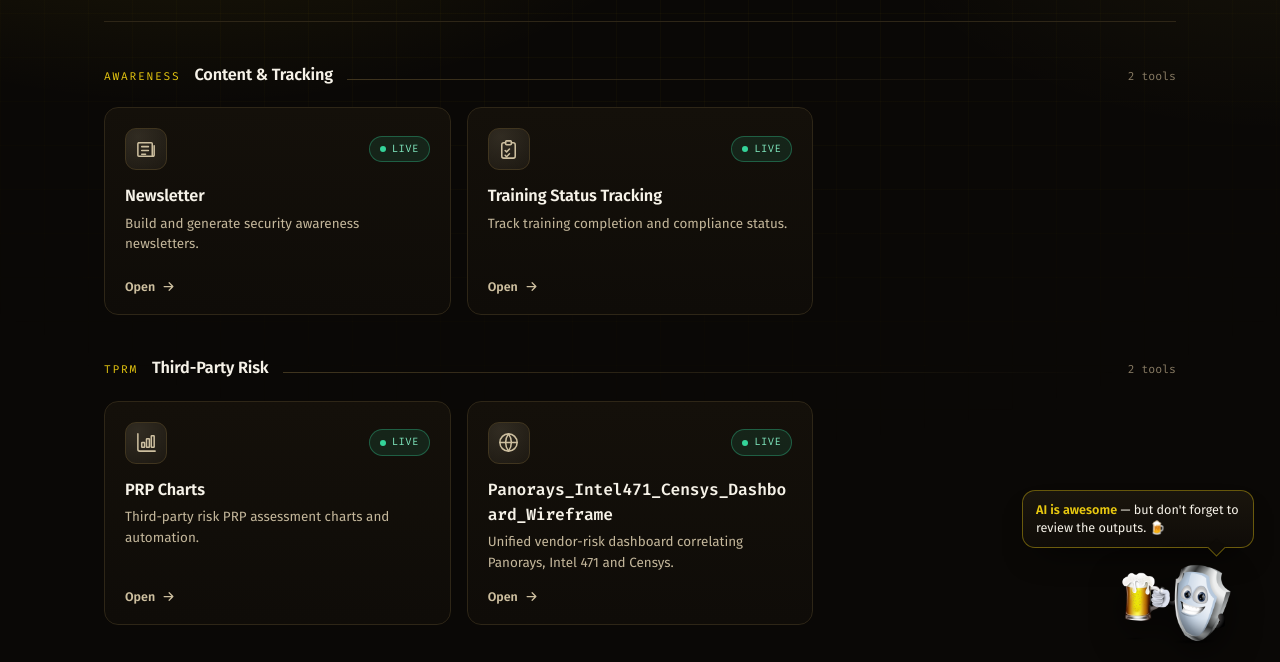
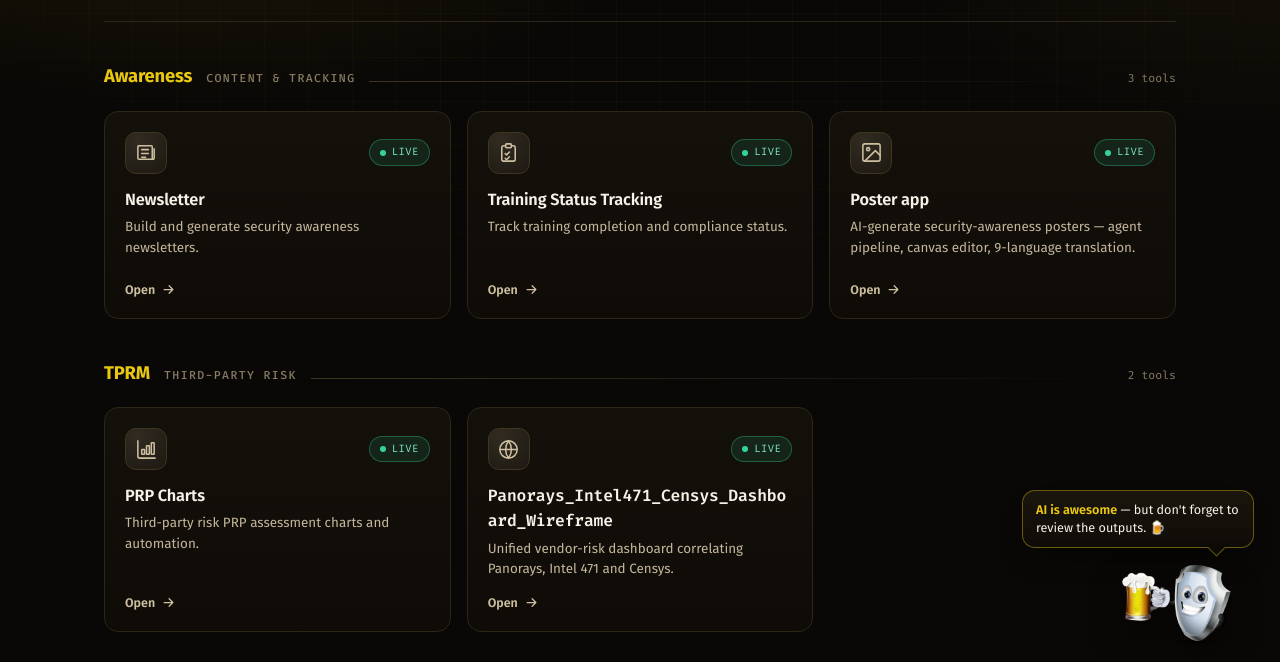
Before and after one commit to GTPentester2025/portal, a plain HTML site: page index.html in a window 1280 px wide. Shown: the part 119-781 px from the top of the page. Drawn offline with Linux system fonts and the light colour scheme.

Commit message:
Portal: swap heading emphasis (category big / descriptor small) + add Poster app card

```diff
--- a/index.html
+++ b/index.html
@@ -138,19 +138,23 @@
       margin-bottom: 20px;
     }
     .eyebrow { display: inline-flex; align-items: center; gap: 9px; }
+    /* Category (e.g. "Awareness") is the prominent heading; the descriptor is small. */
     .eyebrow .kicker {
-      font-family: var(--mono);
-      font-size: 0.7rem;
-      letter-spacing: 0.16em;
-      text-transform: uppercase;
+      font-family: var(--font);
+      font-size: 1.15rem;
+      font-weight: 700;
+      letter-spacing: -0.01em;
+      text-transform: none;
       color: var(--gold);
     }
     .section-head h2 {
       margin: 0;
-      font-size: 1.02rem;
-      font-weight: 600;
-      letter-spacing: -0.01em;
-      color: var(--fg);
+      font-family: var(--mono);
+      font-size: 0.72rem;
+      font-weight: 500;
+      letter-spacing: 0.12em;
+      text-transform: uppercase;
+      color: var(--fg-dim);
     }
     .section-head .rule {
       flex: 1;
@@ -579,7 +583,7 @@
           <span class="eyebrow"><span class="kicker">Awareness</span></span>
           <h2 id="sec-awareness">Content &amp; Tracking</h2>
           <span class="rule" aria-hidden="true"></span>
-          <span class="count">2 tools</span>
+          <span class="count">3 tools</span>
         </div>
         <div class="grid">
 
@@ -617,6 +621,26 @@
             <div class="card-body">
               <h3>Training Status Tracking</h3>
               <p>Track training completion and compliance status.</p>
+            </div>
+            <span class="card-cta">Open
+              <svg viewBox="0 0 24 24" fill="none" stroke="currentColor" stroke-width="2" stroke-linecap="round" stroke-linejoin="round"><path d="M5 12h14M13 6l6 6-6 6"/></svg>
+            </span>
+          </a>
+
+          <a class="card" href="/poster-app/" aria-label="Open Poster app (live)">
+            <div class="card-top">
+              <span class="card-icon" aria-hidden="true">
+                <svg viewBox="0 0 24 24" fill="none" stroke="currentColor" stroke-width="1.6" stroke-linecap="round" stroke-linejoin="round">
+                  <rect x="3" y="3" width="18" height="18" rx="2" />
+                  <circle cx="8.5" cy="8.5" r="1.6" />
+                  <path d="M21 15l-5-5L5 21" />
+                </svg>
+              </span>
+              <span class="badge badge--live"><span class="dot" aria-hidden="true"></span>Live</span>
+            </div>
+            <div class="card-body">
+              <h3>Poster app</h3>
+              <p>AI-generate security-awareness posters — agent pipeline, canvas editor, 9-language translation.</p>
             </div>
             <span class="card-cta">Open
               <svg viewBox="0 0 24 24" fill="none" stroke="currentColor" stroke-width="2" stroke-linecap="round" stroke-linejoin="round"><path d="M5 12h14M13 6l6 6-6 6"/></svg>
```
